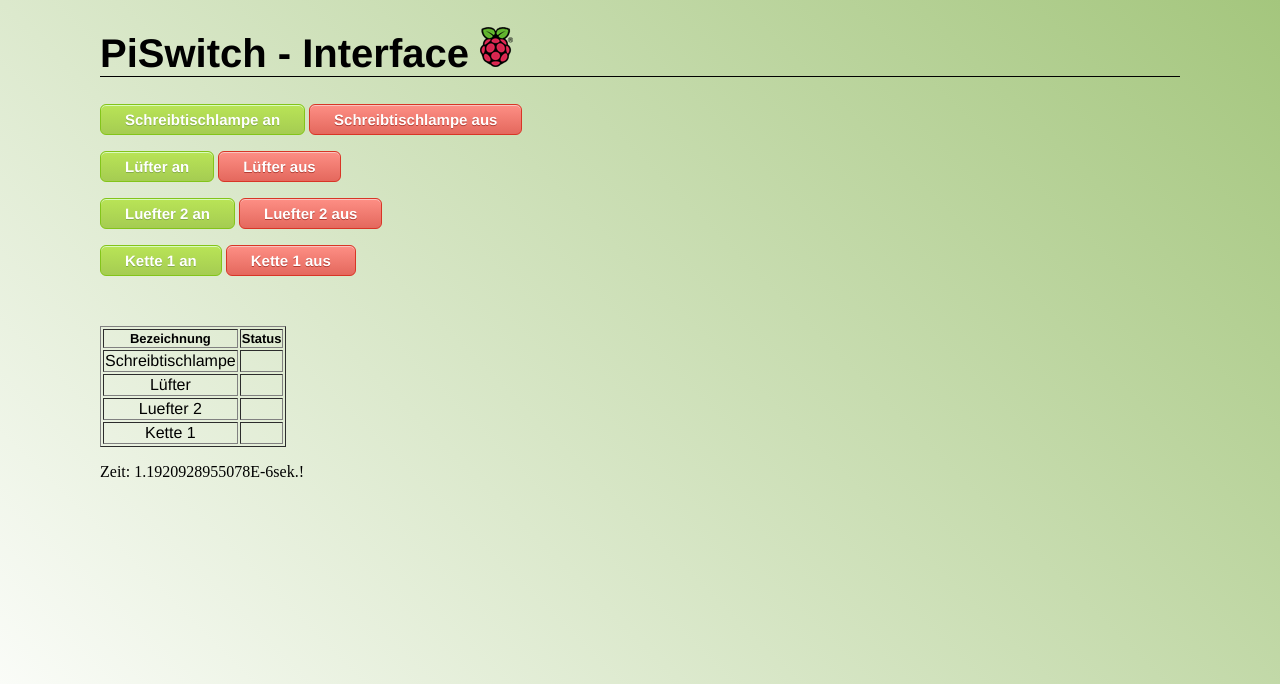
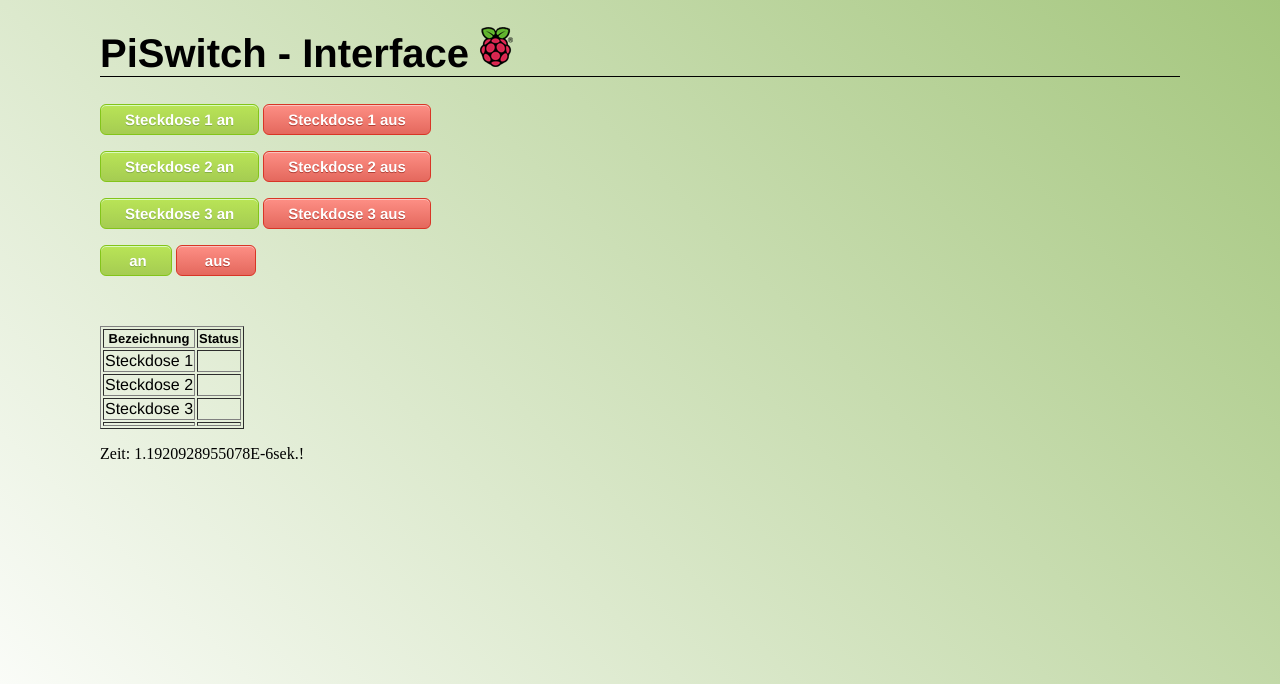
Before and after one commit to Landei/PiSwitch, a PHP site: page / in a window 1280 px wide. Shown: the top 684 px of the page. Run offline with PHP 8.4, Linux system fonts and the light colour scheme; data that the repository does not hold is empty.

Commit message:
Update name.php

```diff
--- a/name.php
+++ b/name.php
@@ -2,9 +2,8 @@
 
  header("Content-Type: text/html; charset=UTF-8");
 
- $name1 = 'Schreibtischlampe';
- $name2 = 'Lüfter';
- $name3 = 'Luefter 2';
- $name4 = 'Kette 1';
+ $name1 = 'Steckdose 1';
+ $name2 = 'Steckdose 2';
+ $name3 = 'Steckdose 3';
 
 ?>
```
